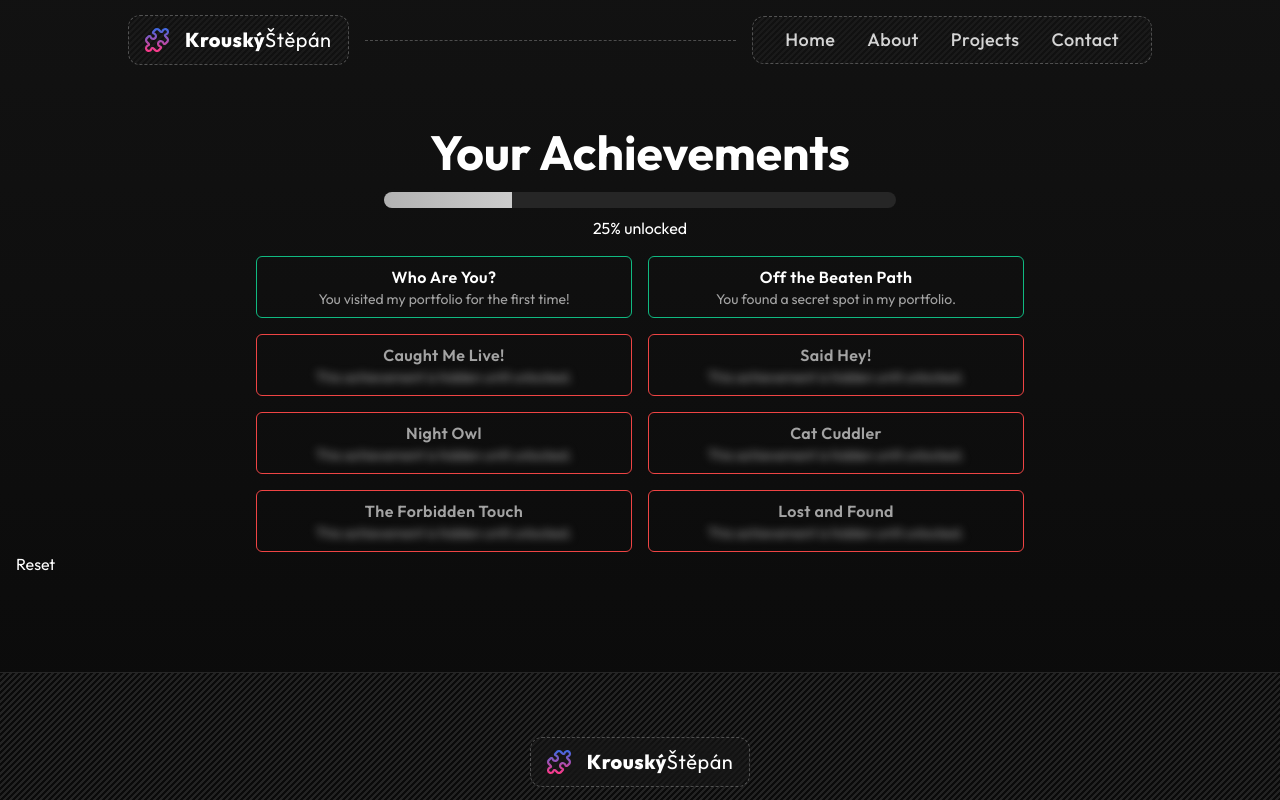
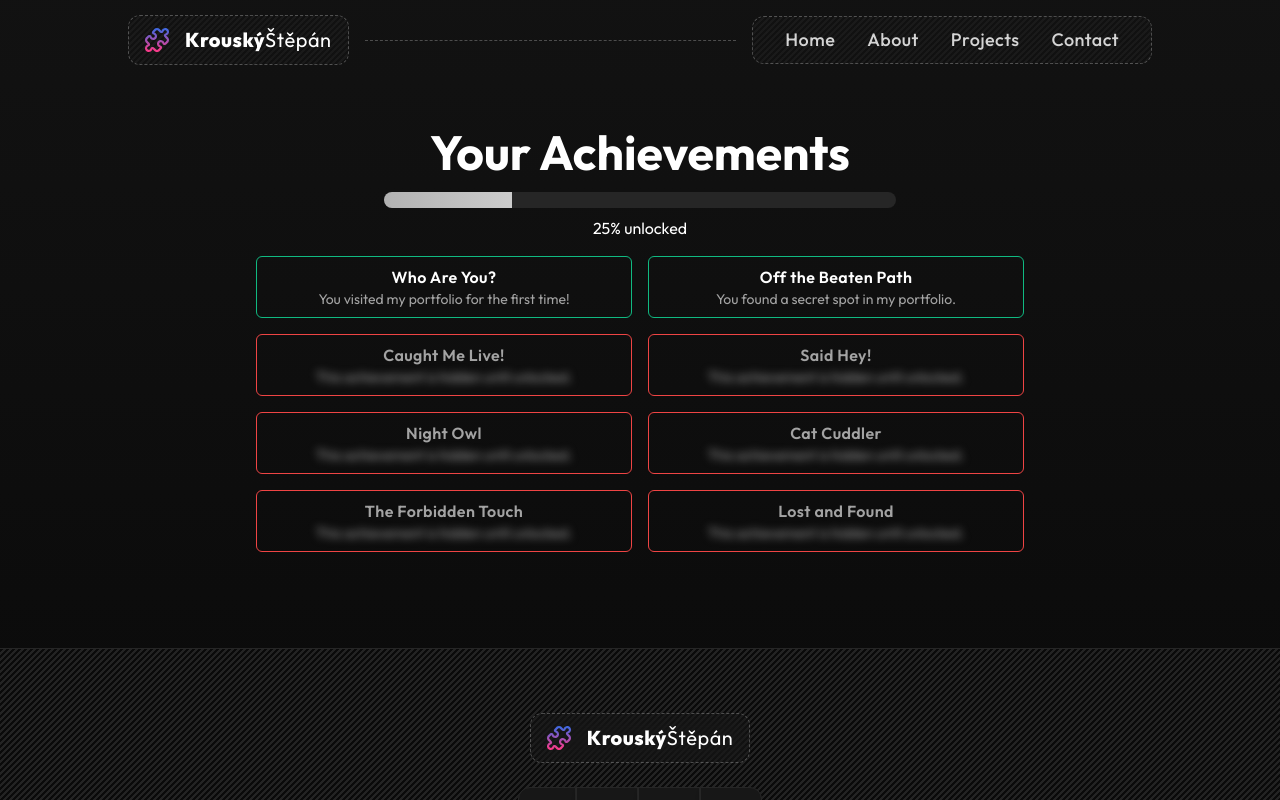
Before and after one commit to krouskystepan/portfolio, a Next.js app: page /achievements in a window 1280 px wide. Shown: the top 800 px of the page. Built offline with nearby package versions, Linux system fonts and the light colour scheme.

Commit message:
refactor reset button

```diff
--- a/app/achievements/page.tsx
+++ b/app/achievements/page.tsx
@@ -75,7 +75,18 @@ const Achievements = () => {
             </li>
           ))}
         </ul>
-        <button onClick={resetAllAchievements}>Reset</button>
+        {getUnlockedAchievementsAsPercent() === 100 ? (
+          <div className="flex items-center justify-center">
+            <button
+              onClick={resetAllAchievements}
+              className="mx-auto mt-3 max-w-fit rounded-md bg-red-500 px-4 py-2 text-center transition-colors duration-200 hover:bg-red-600"
+            >
+              Reset Achievements
+            </button>
+          </div>
+        ) : (
+          ''
+        )}
       </div>
     </section>
   )
```
